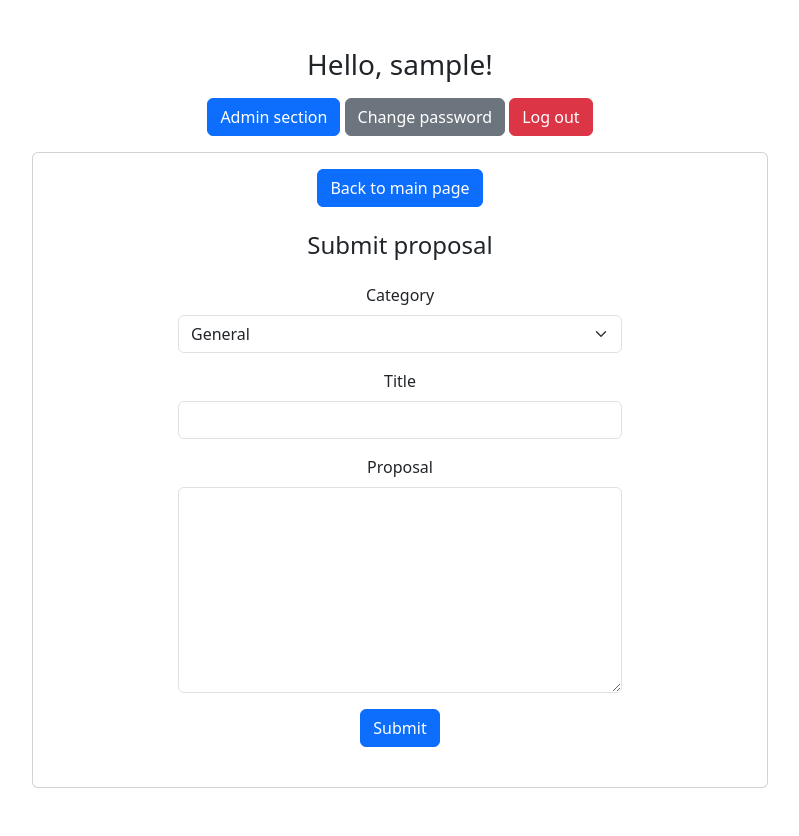
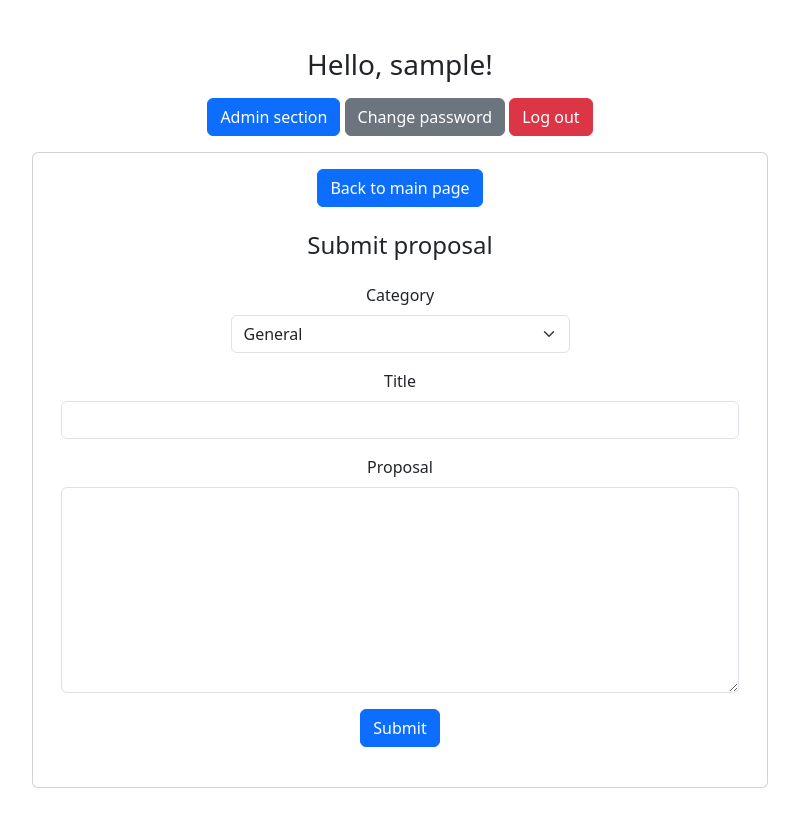
Before and after one commit to tf4482/improvo, a Django app: page /proposals/proposal_submission in a window 1280 px wide. Shown: the whole page, without its empty margins (335-1134 px from the left). Run offline with Django 5.2, Linux system fonts and the light colour scheme; the visitor is signed in with stand-in values (Sample User, id 1); some libraries are stand-ins or nearby versions.

Commit message:
refactor: :lipstick: Changed item width on proposal_submission.html

```diff
--- a/proposals/templates/proposal_submission.html
+++ b/proposals/templates/proposal_submission.html
@@ -5,12 +5,12 @@
 
 <div class="container">
     <div class="row">
-        <div class="col-md-8 offset-md-2">
+        <div class="col-md-12">
             <h4 class="text-center mt-4">{% trans "Submit proposal" %}</h4>
             <form method="post" class="mt-4">
                 {% csrf_token %}
 
-                <div class="mb-3">
+                <div class="mb-3 col-md-6 mx-auto">
                     <label for="id_category" class="form-label">{% trans "Category" %}</label>
                     <select name="Category" id="id_category" class="form-select">
                         {% for category_key, category_value in categories %}
```
